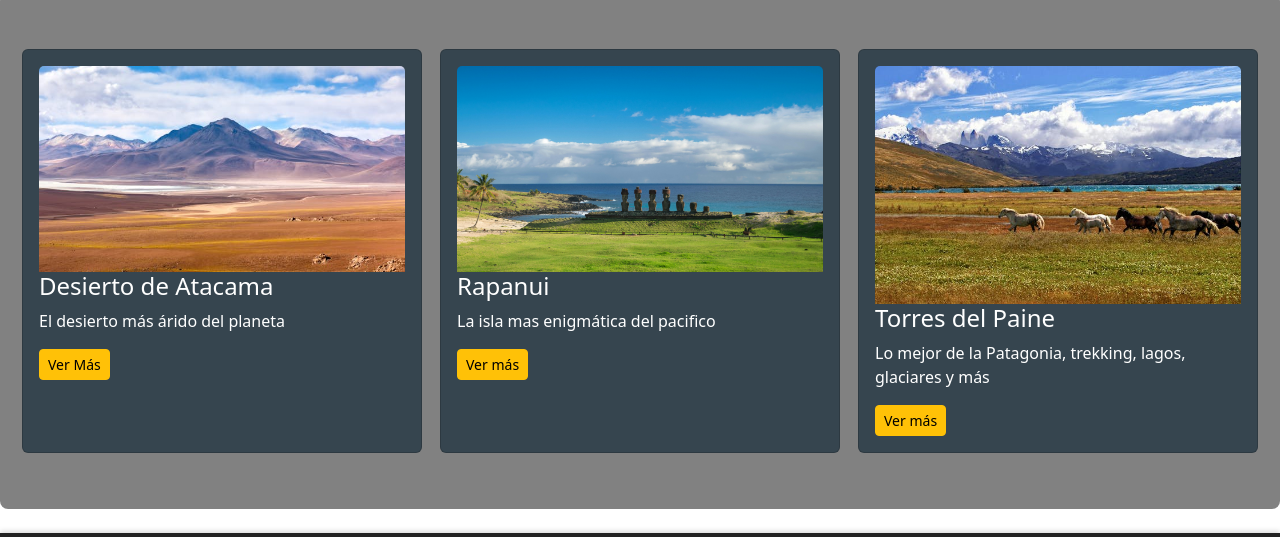
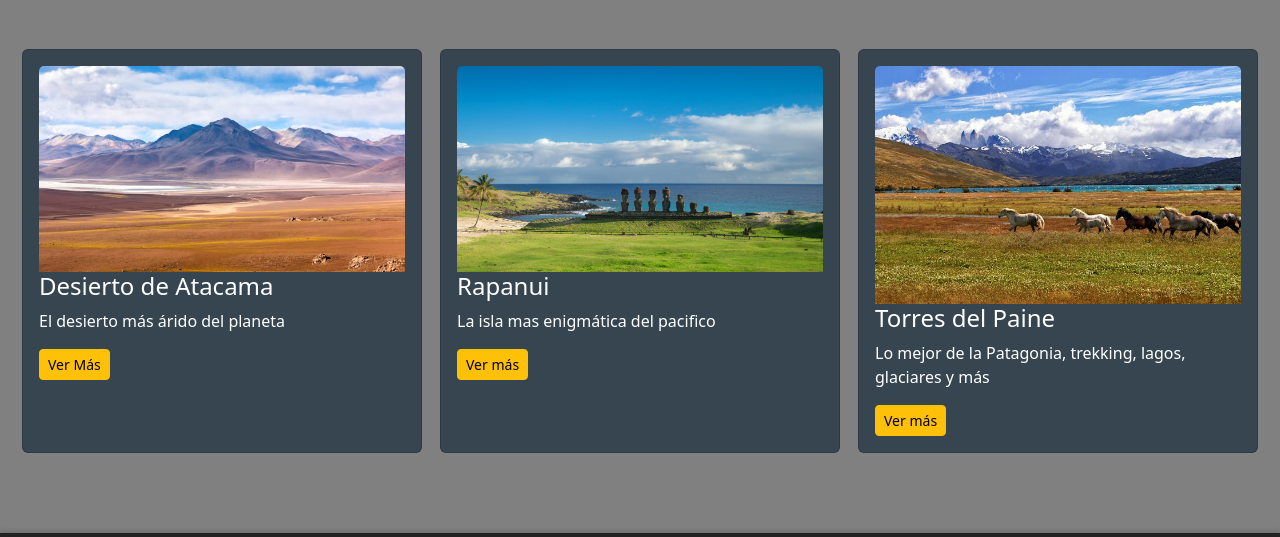
Before and after one commit to JATeR912/proyecto_web, a plain HTML site: page index.html in a window 1280 px wide. Shown: the part 133-670 px from the top of the page. Drawn offline with nearby package versions, Linux system fonts and the light colour scheme.

Commit message:
Modificaciones color fondo y fijar footer

```diff
--- a/assets/css/style.css
+++ b/assets/css/style.css
@@ -1,10 +1,6 @@
-/* Estilo opcional para que el contenedor tenga un fondo */
-        .container-fluid {
-            background-color: #0000007e; /* Gris oscuro */
-            border-radius: 8px;
-
-
-        }
+#body{
+  background: gray;
+}
 .custom-zoom-btn {
   transition: transform 0.2s ease-in-out; /* Suaviza la animación */
 }
@@ -17,6 +13,7 @@
 #jorge {
   display: none;
   /* Ocultación del elemento inicialmente */
+  border: none;
   width: 100%;
   padding: 10px 0;
   text-align: center;
--- a/assets/css/style_header.css
+++ b/assets/css/style_header.css
@@ -97,7 +97,3 @@
     margin: 0;
     font-size: 1.2rem;
 }
-
-body {
-    padding-bottom: 80px;
-}
--- a/index.html
+++ b/index.html
@@ -12,7 +12,7 @@
     <link href="https://cdn.jsdelivr.net/npm/bootstrap@5.3.3/dist/css/bootstrap.min.css" rel="stylesheet">
 </head>
 
-<body>
+<body id="body">
     <!--inicio header Alicia-->
     <nav class="navbar navbar-inverse">
         <div class="container-fluid">
@@ -37,7 +37,7 @@
 
     <div id="jorge">
         <div class="container mt-1">
-            <div class="card p-2" style="width:100%; background: #0000007e;">
+            <div class="card p-2" style="width:100%; background: gray;">
                 <div>
                     <img class="card-img-bgnd" src="assets/img/Fondo_Fecha_Hora.jpg" style="width:50%" alt="Los mejores cielos del mundo para ver las estrellas">
                     <div class="card-img-overlay d-flex align-items-end">
```
